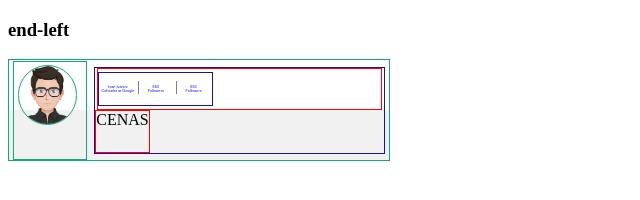
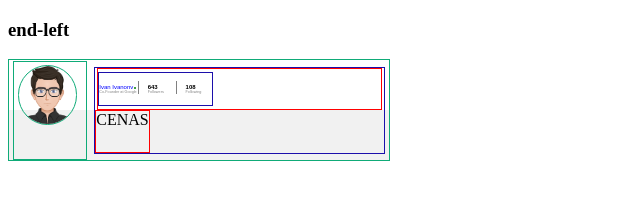
Before and after one commit to Zaupower/HTMLCSS, a plain HTML site: page intdex.html in a window 1280 px wide. Shown: the full height of the page, 0-640 px from the left. Drawn offline with Linux system fonts and the light colour scheme.

```diff
--- a/intdex.html
+++ b/intdex.html
@@ -16,9 +16,29 @@
                     <div class="item profileinfotop">
                         <!--<img class="avatar"  src="images/avatar7.png" alt="">-->
                         <div class="footer-texts">
-                            <span class="sp1">Ivan Ivanov<br />Cofouder at Google</span>
-                            <span class="sp2">663<br />Followers</span>
-                            <span class="sp3">663<br />Followers</span>
+
+                            <span class="sp1">
+                                <span >
+                                    <span class="profileName">Ivan Ivanonv</span>
+                                    <span class="dot"></span>
+                                    <br />
+                                    <span class="bottomLine">Co-Founder at Google</span>
+                                </span>
+                            </span>
+                            <span class="sp2">
+                                <span>
+                                    <span class="topLine">643</span>
+                                    <br>
+                                    <span class="bottomLine">Followers</span>
+                                </span>
+                            </span>
+                            <span class="sp3">
+                                <span>
+                                    <span class="topLine">108</span>
+                                    <br>
+                                    <span class="bottomLine">Following</span>
+                                </span>
+                            </span>
                           </div>
                     </div>
 
--- a/style.css
+++ b/style.css
@@ -69,16 +69,39 @@
       width: 40%;
       position: relative;
       display: flex;
-      text-align: center;
+      text-align: left;
       justify-content: center;
       align-items: center;
+
     }
 
+    .profileName{
+      font-size: 6px;
+      text-align: left;
+      color: blue;
+    }
+    .bottomLine{
+      color: gray;
+    }
+
+    .topLine{
+
+      font-weight: bold;
+      font-size: 6px;
+      color: black;
+    }
+    .dot {
+      height: 2px;
+      width: 2px;
+      background-color: green;
+      border-radius: 50%;
+      display: inline-block;
+    }
     .footer-texts > .sp2 {
       width: 40%;
       position: relative;
       display: flex;
-      text-align: center;
+      text-align: left;
       justify-content: center;
       align-items: center;
     }
@@ -87,7 +110,7 @@
       width: 40%;
       position: relative;
       display: flex;
-      text-align: center;
+      text-align: left;
       justify-content: center;
       align-items: center;
     }
```
